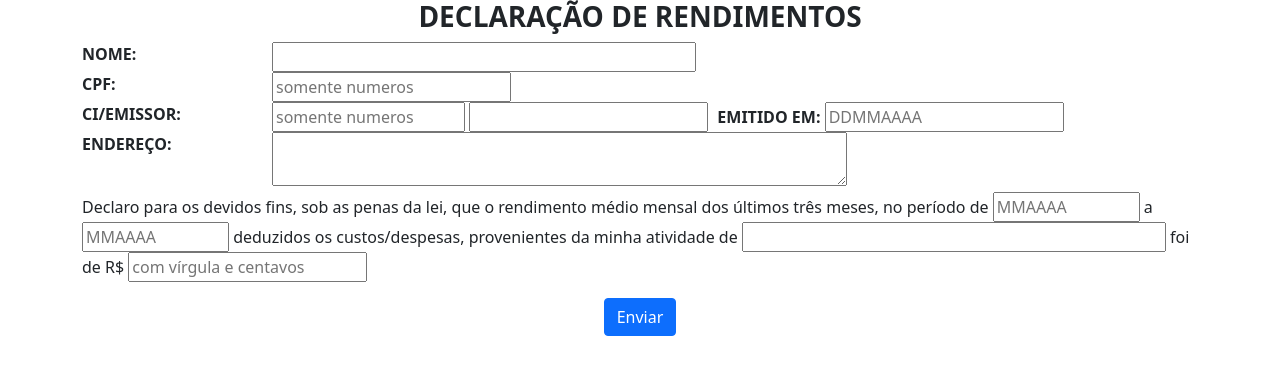
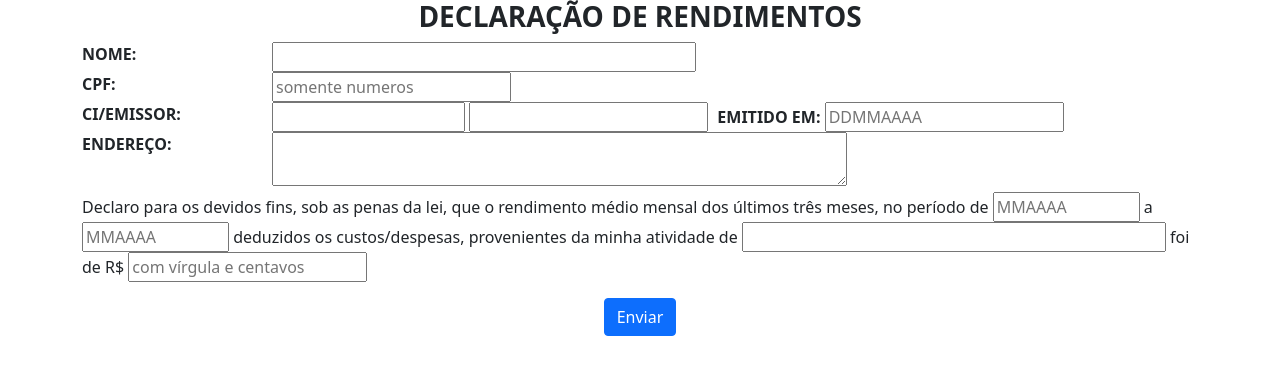
Before and after one commit to rcaliman/appformularios, a Flask app: page /declaracao_de_renda in a window 1280 px wide. Shown: the top 375 px of the page. Run offline with Flask 2, Linux system fonts and the light colour scheme.

Commit message:
placeholder

```diff
--- a/templates/declaracao_de_renda.html
+++ b/templates/declaracao_de_renda.html
@@ -29,7 +29,7 @@
                 <b>CI/EMISSOR:</b>
             </div>
             <div class='col-10'>
-                <input type='text' size=15 name="ci" placeholder="somente numeros">
+                <input type='text' size=15 name="ci">
                 <input type='text' size=20 name="emissor">
                 <b style='margin-left: 5px'>EMITIDO EM:</b>
                 <input type='text' name='ci_emissao' size=20 placeholder="DDMMAAAA">
```
